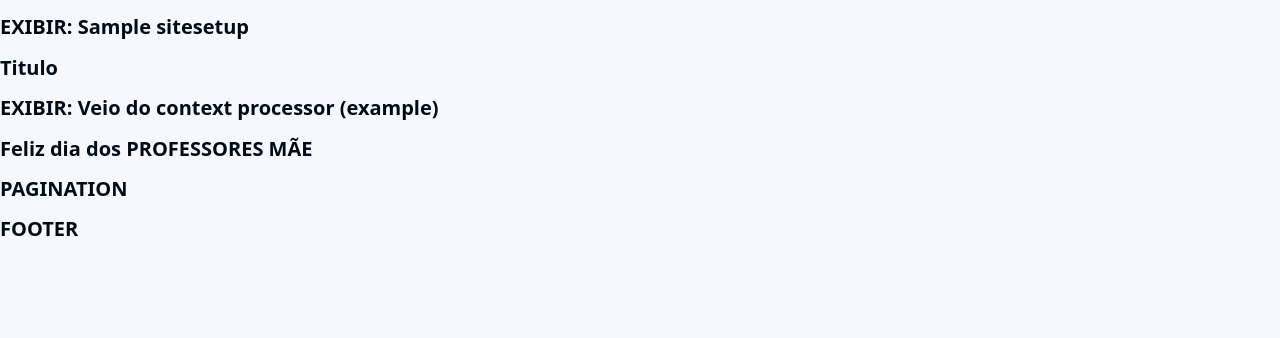
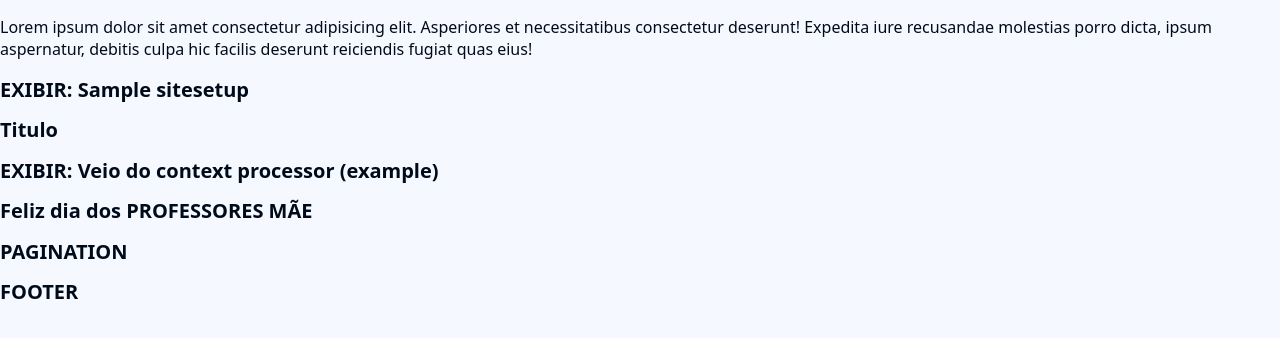
Before and after one commit to A-jota07/projeto-blog, a Django app: page / in a window 1280 px wide. Shown: the top 338 px of the page. Run offline with Django 5.2, Linux system fonts and the light colour scheme; tables that the repository leaves empty hold one stand-in row (values such as "Sample post").

Commit message:
Testando o css com a Lorem

```diff
--- a/djangoapp/blog/templates/blog/base.html
+++ b/djangoapp/blog/templates/blog/base.html
@@ -4,6 +4,7 @@
     {% include "blog/partials/_head.html" %}
 </head>
 <body>
+    <p>Lorem ipsum dolor sit amet consectetur adipisicing elit. Asperiores et necessitatibus consectetur deserunt! Expedita iure recusandae molestias porro dicta, ipsum aspernatur, debitis culpa hic facilis deserunt reiciendis fugiat quas eius!</p>
     <h1>EXIBIR: {{ site_setup.title }}</h1>
 
     {% include "blog/partials/_header.html" %}
```
